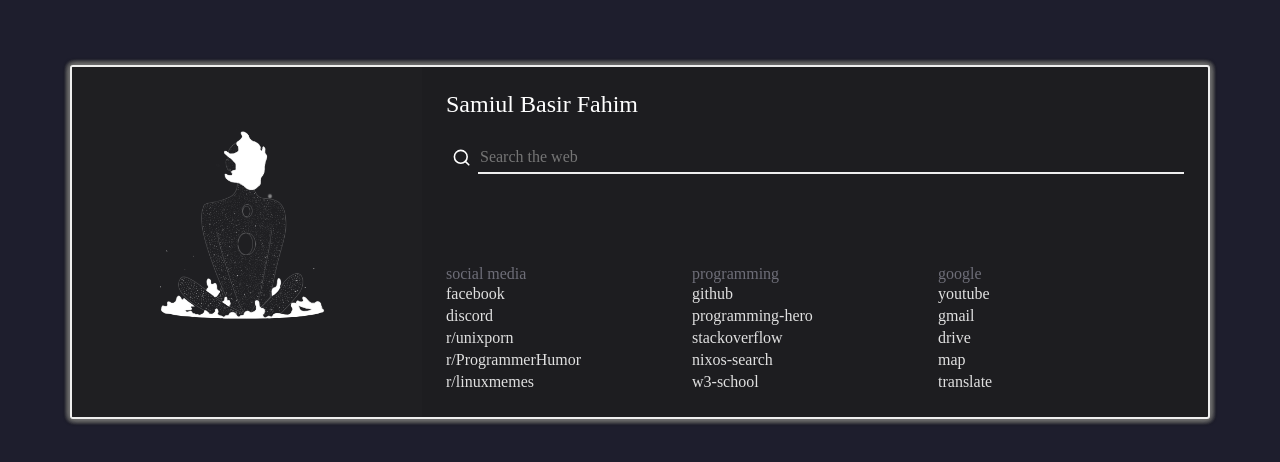
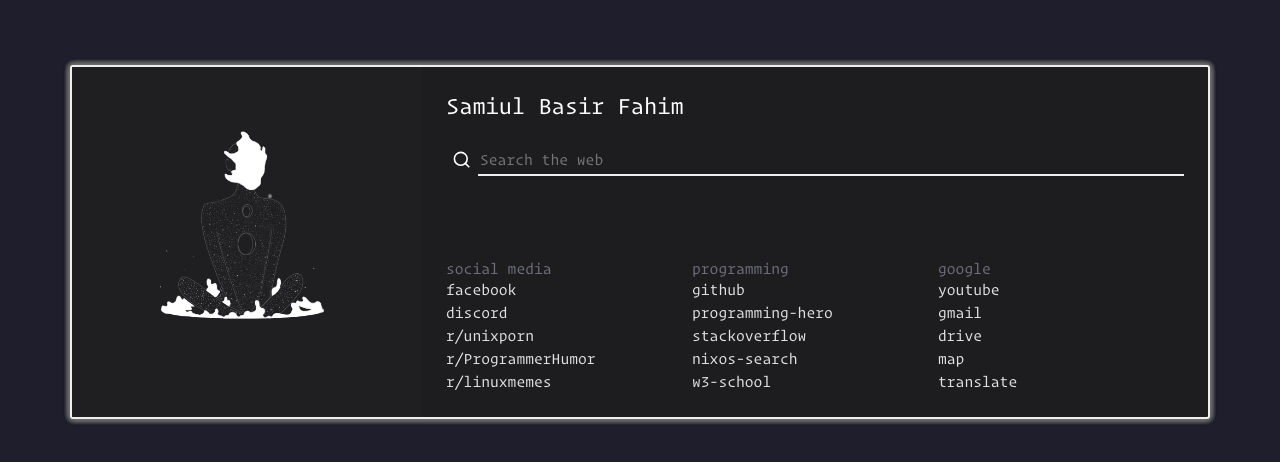
Before and after one commit to samiulbasirfahim143/starpage, a plain HTML site: page index.html in a window 1280 px wide. Shown: the part 158-620 px from the top of the page. Drawn offline with Linux system fonts and the light colour scheme.

Commit message:
font chanded

```diff
--- a/styles.css
+++ b/styles.css
@@ -1,10 +1,15 @@
 @import url("./variables.css");
+
+@font-face {
+  font-family: operator-mono;
+  src: url(./OperatorMono-Book.otf);
+}
 
 *,
 *::before,
 *::after {
   box-sizing: border-box;
-  font-family: Operator Mono;
+  font-family: operator-mono;
 }
 
 input,
```
Also changed, not shown: OperatorMono-Bold.otf (added), OperatorMono-Book.otf (added).
